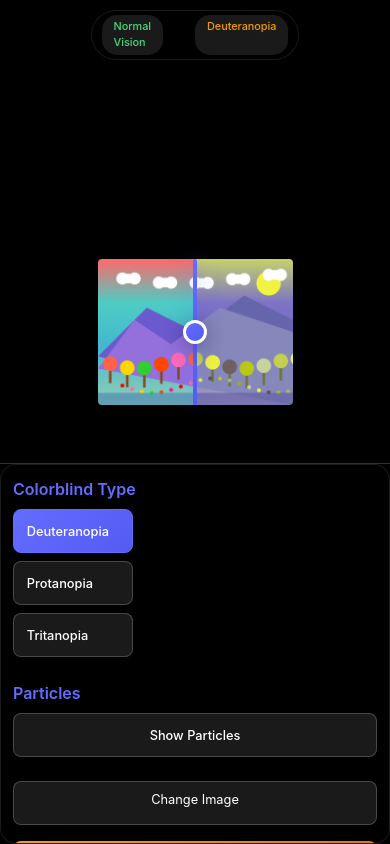
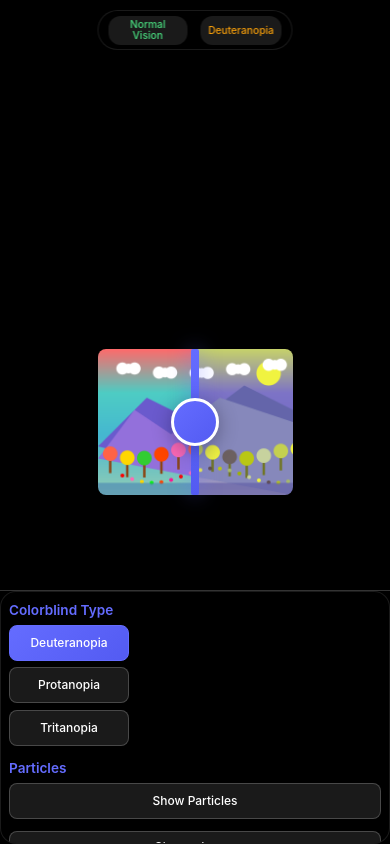
Before and after one commit to larrycaw/colorblind-sim, a React (Vite) app: page / in a window 390 px wide. Both pictures are taken after a click on the button "Try Demo". Built offline with nearby package versions, Linux system fonts and the light colour scheme.

Commit message:
WIP Mobile friendly improvements

```diff
--- a/404.html
+++ b/404.html
@@ -5,7 +5,6 @@
     <title>Colorblind Simulator</title>
     <script type="text/javascript">
       // Single Page Apps for GitHub Pages
-      // MIT License
       // https://github.com/rafgraph/spa-github-pages
       // This script takes the current url and converts the path and query
       // string into just a query string, and then redirects the browser
--- a/src/components/ColorWorldSplit.css
+++ b/src/components/ColorWorldSplit.css
@@ -4,6 +4,9 @@
   height: 100vh;
   overflow: hidden;
   background: #000;
+  display: flex;
+  align-items: center;
+  justify-content: center;
 }
 
 .canvas-container {
@@ -13,6 +16,23 @@
   display: flex;
   align-items: center;
   justify-content: center;
+  touch-action: none;
+  -webkit-touch-callout: none;
+  -webkit-user-select: none;
+  -khtml-user-select: none;
+  -moz-user-select: none;
+  -ms-user-select: none;
+}
+
+.main-content-wrapper {
+  display: flex;
+  align-items: center;
+  justify-content: center;
+  gap: 2rem;
+  max-width: 1400px;
+  width: 100%;
+  height: 100%;
+  padding: 2rem;
 }
 
 .main-canvas {
@@ -108,6 +128,11 @@
   justify-content: center;
   user-select: none;
   touch-action: none;
+  -webkit-touch-callout: none;
+  -webkit-user-select: none;
+  -khtml-user-select: none;
+  -moz-user-select: none;
+  -ms-user-select: none;
 }
 
 .slider-line {
@@ -128,6 +153,12 @@
   box-shadow: 0 4px 20px rgba(0, 0, 0, 0.3);
   cursor: grab;
   transition: transform 0.05s ease;
+  touch-action: none;
+  -webkit-touch-callout: none;
+  -webkit-user-select: none;
+  -khtml-user-select: none;
+  -moz-user-select: none;
+  -ms-user-select: none;
 }
 
 .slider-grip:hover {
@@ -140,26 +171,53 @@
   transform: scale(1.05);
 }
 
+.slider-touch-area {
+  position: absolute;
+  background: transparent;
+  cursor: ew-resize;
+  touch-action: none;
+  -webkit-touch-callout: none;
+  -webkit-user-select: none;
+  -khtml-user-select: none;
+  -moz-user-select: none;
+  -ms-user-select: none;
+}
+
 /* Split Indicator */
 .split-indicator {
   display: flex;
-  gap: 2rem;
+  gap: 1rem;
   background: rgba(0, 0, 0, 0.8);
-  padding: 0.5rem 1rem;
-  border-radius: 25px;
+  padding: 0.3rem 0.6rem;
+  border-radius: 20px;
   backdrop-filter: blur(10px);
   border: 1px solid rgba(255, 255, 255, 0.1);
   pointer-events: none;
+  position: absolute;
+  top: -25px;
+  left: 50%;
+  transform: translateX(-50%);
+  z-index: 30;
+  box-shadow: 0 4px 20px rgba(0, 0, 0, 0.3);
 }
 
 .indicator-left,
 .indicator-right {
   color: white;
-  font-size: 0.9em;
+  font-size: 0.75em;
   font-weight: 500;
-  padding: 0.25rem 0.75rem;
-  border-radius: 15px;
+  padding: 0.2rem 0.5rem;
+  border-radius: 12px;
   background: rgba(255, 255, 255, 0.1);
+  text-align: center;
+  display: flex;
+  align-items: center;
+  justify-content: center;
+  min-height: 1.2em;
+  line-height: 1.1;
+  white-space: normal;
+  word-wrap: break-word;
+  max-width: 120px;
 }
 
 .indicator-left {
@@ -253,10 +311,9 @@
 
 /* Controls Overlay */
 .controls-overlay {
-  position: absolute;
-  top: 20px;
-  right: 20px;
+  position: relative;
   z-index: 40;
+  flex-shrink: 0;
 }
 
 .control-panel {
@@ -391,15 +448,39 @@
     overflow: hidden;
   }
 
+  .main-content-wrapper {
+    flex-direction: column;
+    gap: 0;
+    padding: 0;
+    max-width: 100%;
+  }
+
   .canvas-container {
-    padding: 0.5rem;
-    height: calc(100vh - 200px); /* Leave space for controls */
+    padding: 0;
+    height: calc(100vh - 40px); /* Very minimal space for controls */
+    display: flex;
+    align-items: center;
+    justify-content: center;
   }
 
   .main-canvas {
     max-width: 100%;
     max-height: 100%;
-    border-radius: 4px;
+    border-radius: 8px;
+    object-fit: contain;
+  }
+
+  /* Center the split indicator */
+  .split-indicator {
+    position: absolute;
+    top: -50px;
+    left: 50%;
+    transform: translateX(-50%);
+    z-index: 30;
+    font-size: 0.85em;
+    padding: 0.35rem 0.7rem;
+    gap: 1rem;
+    box-shadow: 0 4px 20px rgba(0, 0, 0, 0.3);
   }
 
   /* Mobile-optimized controls */
@@ -417,56 +498,48 @@
 
   .control-panel {
     flex-direction: column;
-    gap: 0.75rem;
-    padding: 1rem;
-    max-height: 50vh;
+    gap: 0.5rem;
+    padding: 0.75rem;
+    max-height: 40vh;
     overflow-y: auto;
     scrollbar-width: thin;
     scrollbar-color: rgba(255, 255, 255, 0.3) transparent;
   }
 
-  .control-panel::-webkit-scrollbar {
-    width: 4px;
-  }
-
-  .control-panel::-webkit-scrollbar-track {
-    background: transparent;
-  }
-
-  .control-panel::-webkit-scrollbar-thumb {
-    background: rgba(255, 255, 255, 0.3);
-    border-radius: 2px;
-  }
-
   .control-panel h3 {
-    font-size: 1rem;
-    margin-bottom: 0.5rem;
+    font-size: 0.9rem;
+    margin-bottom: 0.4rem;
   }
 
   .type-buttons {
     flex-wrap: wrap;
-    gap: 0.5rem;
+    gap: 0.4rem;
     justify-content: center;
+    margin-bottom: 0.75rem;
   }
 
   .type-button {
-    font-size: 0.85em;
-    padding: 0.6rem 1rem;
-    min-width: 80px;
+    font-size: 0.8em;
+    padding: 0.5rem 0.8rem;
+    min-width: 100px;
     flex: 1;
-    max-width: 120px;
-    min-height: 44px; /* iOS touch target minimum */
+    max-width: 150px;
+    min-height: 40px;
+    white-space: normal;
+    word-wrap: break-word;
+    text-align: center;
   }
 
   .particle-controls {
-    margin-top: 0.5rem;
+    margin-top: 0.4rem;
+    margin-bottom: 0.75rem;
   }
 
   .particle-toggle {
-    font-size: 0.85em;
-    padding: 0.6rem 1rem;
+    font-size: 0.8em;
+    padding: 0.5rem 0.8rem;
     width: 100%;
-    min-height: 44px;
+    min-height: 40px;
   }
 
   .upload-section,
@@ -488,8 +561,19 @@
   }
 
   .slider-grip {
-    width: 24px;
-    height: 24px;
+    width: 48px;
+    height: 48px;
+    min-width: 44px;
+    min-height: 44px;
+  }
+
+  .slider-line {
+    width: 8px;
+  }
+
+  .slider-touch-area {
+    width: 60px !important;
+    left: -30px !important;
   }
 
   .split-indicator {
@@ -544,12 +628,55 @@
 /* Small mobile devices */
 @media (max-width: 480px) {
   .canvas-container {
-    height: calc(100vh - 180px);
+    padding: 0;
+    height: calc(100vh - 30px);
+  }
+
+  .main-canvas {
+    max-width: 100%;
+    max-height: 100%;
   }
 
   .control-panel {
-    padding: 0.75rem;
-    max-height: 45vh;
+    padding: 0.5rem;
+    max-height: 30vh;
+  }
+
+  .control-panel h3 {
+    font-size: 0.85rem;
+    margin-bottom: 0.3rem;
+  }
+
+  .type-button {
+    font-size: 0.75em;
+    padding: 0.4rem 0.6rem;
+    min-width: 90px;
+    max-width: 120px;
+    min-height: 36px;
+    white-space: normal;
+    word-wrap: break-word;
+    text-align: center;
+  }
+
+  .particle-toggle {
+    font-size: 0.75em;
+    padding: 0.4rem 0.6rem;
+    min-height: 36px;
+  }
+
+  .split-indicator {
+    top: -5px;
+    font-size: 0.8em;
+    padding: 0.3rem 0.6rem;
+    gap: 0.8rem;
+    box-shadow: 0 4px 20px rgba(0, 0, 0, 0.3);
+  }
+
+  .indicator-left,
+  .indicator-right {
+    max-width: 90px;
+    font-size: 0.8em;
+    padding: 0.2rem 0.5rem;
   }
 
   .upload-content h2 {
@@ -560,38 +687,132 @@
     font-size: 0.9em;
   }
 
-  .type-button {
-    font-size: 0.8em;
-    padding: 0.5rem 0.8rem;
-  }
-
   .particle-toggle,
   .change-button,
   .menu-button {
-    font-size: 0.8em;
-    padding: 0.5rem 0.8rem;
+    font-size: 0.75em;
+    padding: 0.4rem 0.6rem;
+    min-height: 36px;
   }
 }
 
 /* Landscape orientation on mobile */
 @media (max-width: 768px) and (orientation: landscape) {
   .canvas-container {
-    height: calc(100vh - 120px);
+    height: calc(100vh - 40px);
+    padding: 0;
+    display: flex;
+    align-items: center;
+    justify-content: center;
+    position: relative;
+  }
+
+  .main-canvas {
+    max-width: 90%;
+    max-height: 90%;
+    border-radius: 8px;
+    object-fit: contain;
+    margin: 0 auto;
+  }
+
+  .split-indicator {
+    top: -15px !important;
+    font-size: 0.8em;
+    padding: 0.3rem 0.6rem;
+    gap: 0.8rem;
+    z-index: 9999 !important;
+    position: absolute !important;
+    left: 50% !important;
+    transform: translateX(-50%) !important;
+    width: auto;
+    min-width: fit-content;
+    display: flex !important;
+    background: rgba(0, 0, 0, 0.8) !important;
+    border-radius: 20px !important;
+    backdrop-filter: blur(10px) !important;
+    border: 1px solid rgba(255, 255, 255, 0.1) !important;
+    pointer-events: none !important;
+    margin: 0 !important;
+    padding: 0.3rem 0.6rem !important;
+    box-shadow: 0 4px 20px rgba(0, 0, 0, 0.3) !important;
+  }
+
+  .indicator-left,
+  .indicator-right {
+    max-width: 100px;
+    font-size: 0.8em;
+    padding: 0.25rem 0.6rem;
+    min-width: fit-content;
+  }
+
+  .controls-overlay {
+    position: fixed;
+    bottom: 0;
+    left: 0;
+    right: 0;
+    top: auto;
+    background: rgba(0, 0, 0, 0.95);
+    backdrop-filter: blur(15px);
+    border-top: 1px solid rgba(255, 255, 255, 0.2);
+    z-index: 100;
   }
 
   .control-panel {
-    max-height: 35vh;
     padding: 0.5rem;
+    max-height: 25vh;
+    flex-direction: row;
+    flex-wrap: wrap;
+    gap: 0.5rem;
+    overflow-y: auto;
+    overflow-x: hidden;
+    scrollbar-width: thin;
+    scrollbar-color: rgba(255, 255, 255, 0.3) transparent;
+  }
+
+  .control-panel::-webkit-scrollbar {
+    width: 6px;
+    height: 6px;
+  }
+
+  .control-panel::-webkit-scrollbar-track {
+    background: transparent;
+  }
+
+  .control-panel::-webkit-scrollbar-thumb {
+    background: rgba(255, 255, 255, 0.3);
+    border-radius: 3px;
+  }
+
+  .control-panel::-webkit-scrollbar-corner {
+    background: transparent;
   }
 
   .type-buttons {
     flex-direction: row;
-    justify-content: center;
+    gap: 0.3rem;
+    margin-bottom: 0.5rem;
   }
 
   .type-button {
-    flex: 0 0 auto;
-    min-width: 70px;
+    font-size: 0.75em;
+    padding: 0.4rem 0.6rem;
+    min-width: 90px;
+    max-width: 120px;
+    min-height: 32px;
+    white-space: normal;
+    word-wrap: break-word;
+    text-align: center;
+  }
+
+  .particle-controls {
+    margin-top: 0;
+    margin-bottom: 0.5rem;
+  }
+
+  .particle-toggle {
+    font-size: 0.75em;
+    padding: 0.4rem 0.6rem;
+    min-height: 32px;
   }
 }
 
--- a/src/components/ColorWorldSplit.tsx
+++ b/src/components/ColorWorldSplit.tsx
@@ -374,10 +374,67 @@ const ColorWorldSplit: React.FC = () => {
 
   const handleTouchStart = (e: React.TouchEvent) => {
     e.preventDefault();
+    e.stopPropagation();
     setIsDragging(true);
+
+    // Add touch move and end listeners to document
     document.addEventListener('touchmove', handleTouchMove, { passive: false });
-    document.addEventListener('touchend', handleTouchEnd);
+    document.addEventListener('touchend', handleTouchEnd, { passive: false });
+    document.addEventListener('touchcancel', handleTouchEnd, { passive: false });
   };
+
+  const handleTouchMove = (e: TouchEvent) => {
+    if (!isDragging || !canvasBounds.width) return;
+    e.preventDefault();
+    e.stopPropagation();
+
+    // Only handle single touch events
+    if (e.touches.length !== 1) return;
+
+    // Get the first touch point
+    const touch = e.touches[0];
+    const x = touch.clientX - canvasBounds.left;
+    const percentage = Math.max(
+      0,
+      Math.min(100, (x / canvasBounds.width) * 100)
+    );
+    setSliderPosition(percentage);
+  };
+
+  const handleTouchEnd = (e: TouchEvent) => {
+    e.preventDefault();
+    e.stopPropagation();
+    setIsDragging(false);
+    document.removeEventListener('touchmove', handleTouchMove);
+    document.removeEventListener('touchend', handleTouchEnd);
+    document.removeEventListener('touchcancel', handleTouchEnd);
+  };
+
+  // Add global touch move handler for better responsiveness
+  useEffect(() => {
+    const handleGlobalTouchMove = (e: TouchEvent) => {
+      if (isDragging && canvasBounds.width) {
+        e.preventDefault();
+        e.stopPropagation();
+
+        const touch = e.touches[0];
+        const x = touch.clientX - canvasBounds.left;
+        const percentage = Math.max(
+          0,
+          Math.min(100, (x / canvasBounds.width) * 100)
+        );
+        setSliderPosition(percentage);
+      }
+    };
+
+    if (isDragging) {
+      document.addEventListener('touchmove', handleGlobalTouchMove, { passive: false });
+    }
+
+    return () => {
+      document.removeEventListener('touchmove', handleGlobalTouchMove);
+    };
+  }, [isDragging, canvasBounds]);
 
   const handleMouseMove = (e: MouseEvent) => {
     if (!isDragging || !canvasBounds.width) return;
@@ -391,11 +448,31 @@ const ColorWorldSplit: React.FC = () => {
     setSliderPosition(percentage);
   };
 
-  const handleTouchMove = (e: TouchEvent) => {
-    if (!isDragging || !canvasBounds.width) return;
+  const handleMouseUp = () => {
+    setIsDragging(false);
+    document.removeEventListener('mousemove', handleMouseMove);
+    document.removeEventListener('mouseup', handleMouseUp);
+  };
+
+  const handleContainerClick = (e: React.MouseEvent) => {
+    if (!canvasBounds.width) return;
+
+    const x = e.clientX - canvasBounds.left;
+    const percentage = Math.max(
+      0,
+      Math.min(100, (x / canvasBounds.width) * 100)
+    );
+    setSliderPosition(percentage);
+  };
+
+  const handleContainerTouch = (e: React.TouchEvent) => {
+    if (!canvasBounds.width) return;
     e.preventDefault();
+    e.stopPropagation();
 
-    // Get the first touch point
+    // Only handle single touch events
+    if (e.touches.length !== 1) return;
+
     const touch = e.touches[0];
     const x = touch.clientX - canvasBounds.left;
     const percentage = Math.max(
@@ -403,18 +480,6 @@ const ColorWorldSplit: React.FC = () => {
       Math.min(100, (x / canvasBounds.width) * 100)
     );
     setSliderPosition(percentage);
-  };
-
-  const handleMouseUp = () => {
-    setIsDragging(false);
-    document.removeEventListener('mousemove', handleMouseMove);
-    document.removeEventListener('mouseup', handleMouseUp);
-  };
-
-  const handleTouchEnd = () => {
-    setIsDragging(false);
-    document.removeEventListener('touchmove', handleTouchMove);
-    document.removeEventListener('touchend', handleTouchEnd);
   };
 
   // Add global mouse move handler for better responsiveness
@@ -438,29 +503,6 @@ const ColorWorldSplit: React.FC = () => {
       document.removeEventListener('mousemove', handleGlobalMouseMove);
     };
   }, [isDragging, canvasBounds]);
-
-  const handleContainerClick = (e: React.MouseEvent) => {
-    if (!canvasBounds.width) return;
-
-    const x = e.clientX - canvasBounds.left;
-    const percentage = Math.max(
-      0,
-      Math.min(100, (x / canvasBounds.width) * 100)
-    );
-    setSliderPosition(percentage);
-  };
-
-  const handleContainerTouch = (e: React.TouchEvent) => {
-    if (!canvasBounds.width) return;
-
-    const touch = e.touches[0];
-    const x = touch.clientX - canvasBounds.left;
-    const percentage = Math.max(
-      0,
-      Math.min(100, (x / canvasBounds.width) * 100)
-    );
-    setSliderPosition(percentage);
-  };
 
   const handleTypeChange = (type: ColorblindType) => {
     setSelectedType(type);
@@ -512,12 +554,15 @@ const ColorWorldSplit: React.FC = () => {
 
   return (
     <div className='color-world-split'>
+      <div className='main-content-wrapper'>
         {/* Full-screen canvas container */}
         <div
           ref={containerRef}
           className='canvas-container'
           onClick={handleContainerClick}
           onTouchStart={handleContainerTouch}
+          onTouchMove={(e) => e.preventDefault()}
+          onTouchEnd={(e) => e.preventDefault()}
         >
           {uploadedImage ? (
             <>
@@ -551,19 +596,24 @@ const ColorWorldSplit: React.FC = () => {
               >
                 <div className='slider-line' />
                 <div className='slider-grip' />
+                {/* Invisible touch area for better mobile interaction */}
+                <div
+                  className='slider-touch-area'
+                  style={{
+                    position: 'absolute',
+                    left: '-20px',
+                    top: '0',
+                    width: '40px',
+                    height: '100%',
+                    zIndex: 25,
+                  }}
+                  onMouseDown={handleMouseDown}
+                  onTouchStart={handleTouchStart}
+                />
               </div>
 
               {/* Split indicator */}
-            <div
-              className='split-indicator'
-              style={{
-                position: 'absolute',
-                top: '10px',
-                left: '50%',
-                transform: 'translateX(-50%)',
-                zIndex: 30,
-              }}
-            >
+              <div className='split-indicator'>
                 <div className='indicator-left'>Normal Vision</div>
                 <div className='indicator-right'>{selectedType.name}</div>
               </div>
@@ -636,6 +686,7 @@ const ColorWorldSplit: React.FC = () => {
             </div>
           </div>
         )}
+      </div>
 
       {/* Custom Tooltip */}
       {tooltip && (
--- a/src/index.css
+++ b/src/index.css
@@ -139,5 +139,12 @@ button:focus-visible {
     width: 100%;
     height: 100%;
     overflow: hidden;
+    touch-action: none;
+    -webkit-overflow-scrolling: touch;
+  }
+
+  /* Prevent zoom on double tap */
+  * {
+    touch-action: manipulation;
   }
 }
```
Lines whose indentation alone changed are shown as unchanged.
